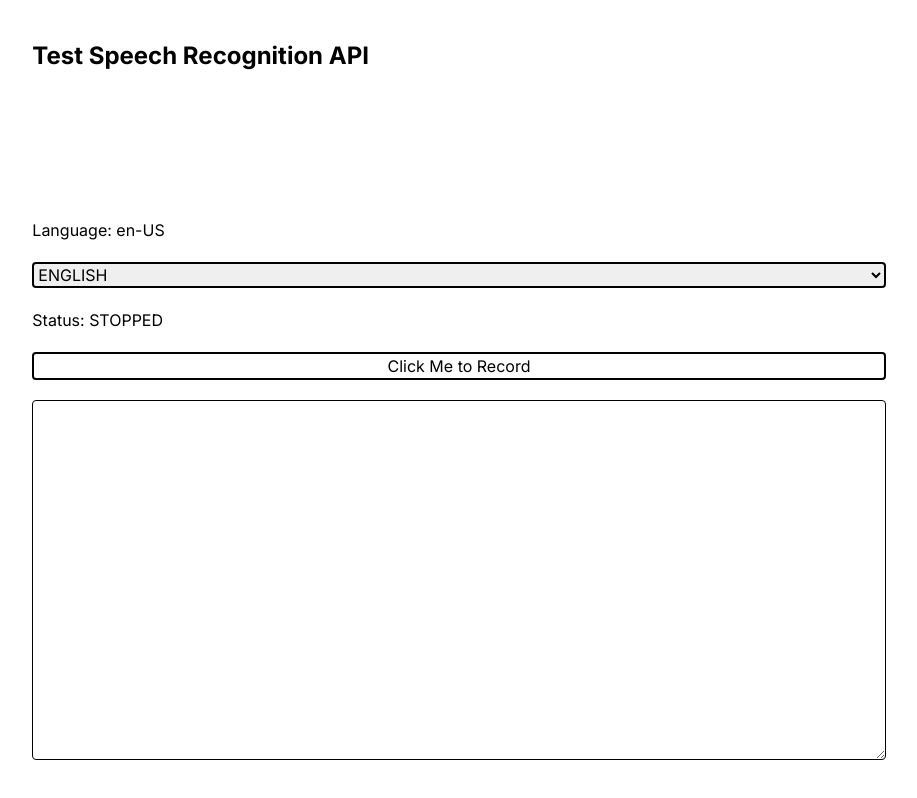
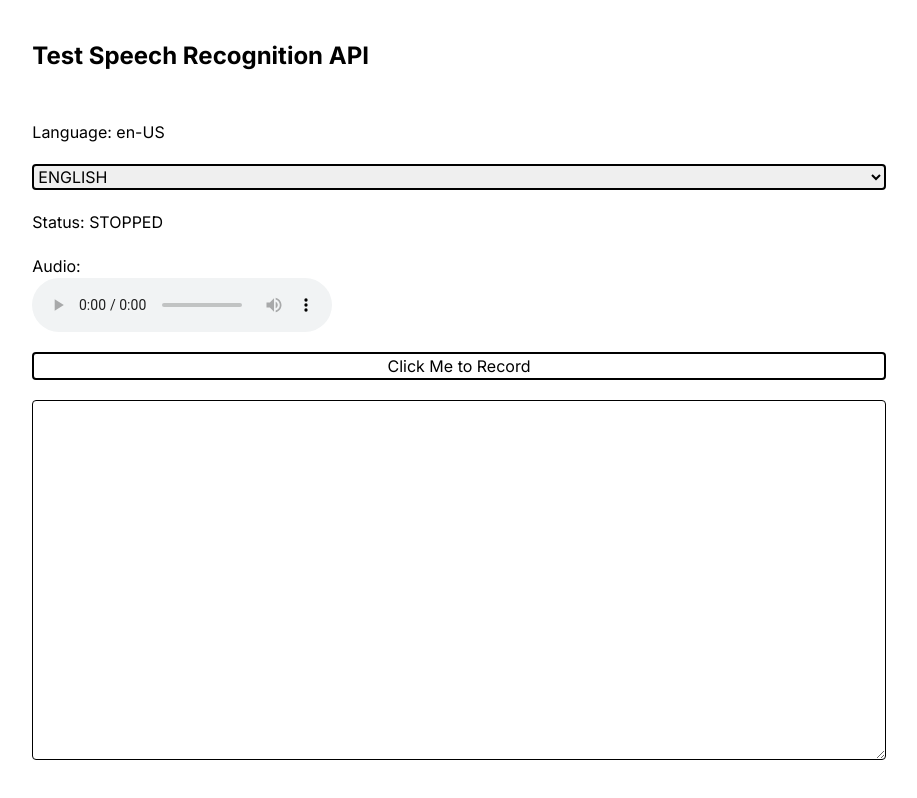
Before and after one commit to adityarao2005/test-speech-recognition, a Next.js app: page / in a window 1280 px wide. Shown: the whole page, without its empty margins (181-1098 px from the left). Built offline with nearby package versions, Linux system fonts and the light colour scheme.

Commit message:
pushing to vercel a perfectly working sample where we have the web speech and web audio api working together

```diff
--- a/src/app/page.tsx
+++ b/src/app/page.tsx
@@ -15,7 +15,7 @@ function getEnumKeys<
 }
 
 export default function Home() {
-	const { text, status, beginRecording, stopRecording, changeLanguage } = useSpeechRecognition();
+	const { text, status, beginRecording, stopRecording, changeLanguage, audio } = useSpeechRecognition();
 	const [lang, setLang] = useState(Language.ENGLISH);
 
 	const onClick = async () => {
@@ -46,6 +46,11 @@ export default function Home() {
 					))}
 				</select>
 				<p>Status: {status.toString()}</p>
+
+				<div>Audio:
+					<audio controls={true} src={audio}></audio>
+				</div>
+
 				<button onClick={onClick} className="rounded border-black border-2">
 					{status == RecordingStatus.STOPPED ? "Click Me to Record" : "Click Me to Stop Recording"}
 				</button>
--- a/src/components/speech-recognition.tsx
+++ b/src/components/speech-recognition.tsx
@@ -10,15 +10,38 @@ export function useSpeechRecognition() {
     const [text, setText] = useState("");
     const [status, setStatus] = useState(RecordingStatus.STOPPED);
     const [recognition, setRecognition] = useState<any>();
+    const [mediaRecorder, setMediaRecorder] = useState<MediaRecorder>();
+
+    const [chunks, setChunks] = useState<Blob[]>([]);
+    const [audio, setAudio] = useState<string>();
 
     const beginRecording = async () => {
         if (recognition !== null) {
             recognition.start();
+
+
+            const stream = await navigator.mediaDevices.getUserMedia({ audio: true, video: false });
+            const mediaRecorder = new MediaRecorder(stream);
+
+            mediaRecorder.ondataavailable = (e) => chunks.push(e.data);
+            mediaRecorder.onstop = (e) => {
+                const blob = new Blob(chunks, { type: 'audio/ogg; codecs=opus' })
+                setChunks([])
+                setAudio(URL.createObjectURL(blob))
+
+                console.log("Reached here");
+            };
+
+            setMediaRecorder(mediaRecorder);
+
+            mediaRecorder?.start();
         }
     };
+
     const stopRecording = async () => {
         if (recognition !== null) {
             recognition.stop();
+            mediaRecorder?.stop();
         }
     };
     const changeLanguage = async (lang: string) => {
@@ -28,6 +51,8 @@ export function useSpeechRecognition() {
     }
 
     useEffect(() => {
+
+        async function runner() {
             if (window !== undefined) {
 
                 const SpeechRecognition = (window as any).SpeechRecognition || (window as any).webkitSpeechRecognition;
@@ -47,10 +72,13 @@ export function useSpeechRecognition() {
                 recognition.onstart = () => { setStatus(RecordingStatus.RECORDING); };
                 recognition.onend = () => { setStatus(RecordingStatus.STOPPED); };
                 setRecognition(recognition);
+
+
             }
+        }
+        runner();
+
     }, []);
 
-
-
-    return { text, status, beginRecording, stopRecording, changeLanguage };
+    return { text, status, beginRecording, stopRecording, changeLanguage, audio };
 }
```
Lines whose indentation alone changed are shown as unchanged.
